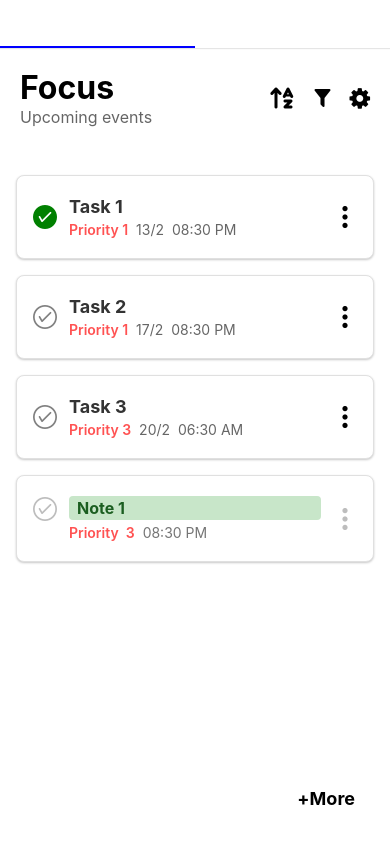
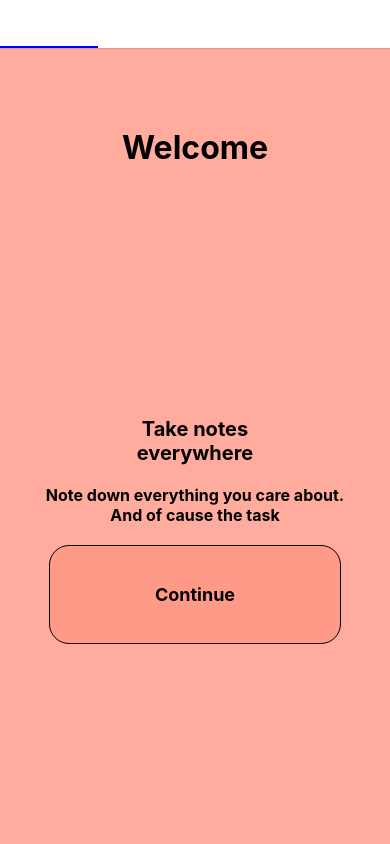
Before and after one commit to BooValooo/To-do-app, a React Native app in the folder EaseTask/: screen /Welcome in a window 390 px wide. Built offline with nearby package versions, Linux system fonts and the light colour scheme; what native-base would draw is missing.

Commit message:
Created OnBoarding Page 1 and 2, added them in index (but needs to be before everything else)

```diff
--- a/EaseTask/app.json
+++ b/EaseTask/app.json
@@ -15,16 +15,23 @@
       "**/*"
     ],
     "ios": {
-      "supportsTablet": true
+      "supportsTablet": true,
+      "googleServicesFile": "./GoogleService-Info.plist"
     },
     "android": {
       "adaptiveIcon": {
         "foregroundImage": "./assets/adaptive-icon.png",
         "backgroundColor": "#ffffff"
-      }
+      },
+      "googleServicesFile": ".google-services.json"
     },
     "web": {
       "favicon": "./assets/favicon.png"
-    }
+    },
+    "plugins": [
+      [
+        "@react-native-google-signin/google-signin"
+      ]
+    ]
   }
 }
--- /dev/null
+++ b/EaseTask/src/Views/OnBoarding1.tsx
@@ -0,0 +1,72 @@
+import React from "react";
+import { StyleSheet , Text, View, TouchableOpacity} from "react-native";
+
+const OnBoarding1 = () => {
+    const header = "Welcome";
+    const caption = "Take notes\neverywhere";
+    const text = "Note down everything you care about.\nAnd of cause the task"
+    const buText = "Continue"
+
+    const handleButton = () => {
+        console.log('Press!');
+    }
+
+
+    return (
+        <View style={styles.background}>
+            <Text style={styles.header}>{header}</Text>
+            <Text style={styles.caption}>{caption}</Text>
+            <Text style={styles.text}>{text}</Text>
+            <TouchableOpacity onPress={() => handleButton()} style={[styles.button]}>
+                <Text style={styles.buttonText}>{buText}</Text>
+            </TouchableOpacity>
+        </View>
+    )
+}
+
+const styles = StyleSheet.create({
+    background: {
+        backgroundColor: '#FF634888',
+        alignItems: 'center',
+        textAlign: 'center',
+    },
+    header: {
+        fontSize: 32,
+        fontWeight: 'bold',
+        color: '#000000',
+        paddingTop: 80,
+    },
+    caption:{
+        fontSize: 20,
+        fontWeight: 'bold',
+        color: '#000000',
+        paddingTop: 250,
+        textAlign: 'center',
+    },
+    text:{
+        fontSize: 16,
+        fontWeight: 'bold',
+        color: '#000000',
+        textAlign: 'center',
+        paddingVertical: 20,
+    },
+    buttonText:{
+        fontSize: 18,
+        fontWeight: 'bold',
+        color: '#000000',
+        textAlign: 'center',
+    },
+    button:{
+        width: '75%',
+        height: 99,
+        backgroundColor: '#FF634840',
+        justifyContent: 'center',
+        alignItems: 'center',
+        borderRadius: 20,
+        borderWidth: 1,
+        borderColor: 'black',
+        marginBottom: 200
+    }
+})
+
+export default OnBoarding1
--- /dev/null
+++ b/EaseTask/src/Views/OnBoarding2.tsx
@@ -0,0 +1,74 @@
+import React from "react";
+import { StyleSheet , Text, View, TouchableOpacity} from "react-native";
+import {GoogleSignin, GoogleSigninButton, statusCodes,
+  } from '@react-native-google-signin/google-signin';
+
+const OnBoarding2 = () => {
+    const header = "Welcome";
+    const caption = "Your information\nis yours";
+    const text = "All your information is encrypted\nwith high level algorithem"
+    const buText = "Continue"
+
+    const handleButton = () => {
+        console.log('Press!');
+    }
+
+
+    return (
+        <View style={styles.background}>
+            <Text style={styles.header}>{header}</Text>
+            <Text style={styles.caption}>{caption}</Text>
+            <Text style={styles.text}>{text}</Text>
+            <TouchableOpacity onPress={() => handleButton()} style={[styles.button]}>
+                <Text style={styles.buttonText}>{buText}</Text>
+            </TouchableOpacity>
+        </View>
+    )
+}
+
+const styles = StyleSheet.create({
+    background: {
+        backgroundColor: '#5352ED88',
+        alignItems: 'center',
+        textAlign: 'center',
+    },
+    header: {
+        fontSize: 32,
+        fontWeight: 'bold',
+        color: '#000000',
+        paddingTop: 80,
+    },
+    caption:{
+        fontSize: 20,
+        fontWeight: 'bold',
+        color: '#000000',
+        paddingTop: 250,
+        textAlign: 'center',
+    },
+    text:{
+        fontSize: 16,
+        fontWeight: 'bold',
+        color: '#000000',
+        textAlign: 'center',
+        paddingVertical: 20,
+    },
+    buttonText:{
+        fontSize: 18,
+        fontWeight: 'bold',
+        color: '#000000',
+        textAlign: 'center',
+    },
+    button:{
+        width: '75%',
+        height: 99,
+        backgroundColor: '#5352ED40',
+        justifyContent: 'center',
+        alignItems: 'center',
+        borderRadius: 20,
+        borderWidth: 1,
+        borderColor: 'black',
+        marginBottom: 200
+    }
+})
+
+export default OnBoarding2
--- a/EaseTask/src/index.tsx
+++ b/EaseTask/src/index.tsx
@@ -3,6 +3,8 @@ import { createMaterialTopTabNavigator } from '@react-navigation/material-top-ta
 import MainScreen from './Views/main-screen';
 // import Test from './Views/test';
 import Calendar from './Views/Calendar';
+import OnBoarding1 from './Views/OnBoarding1';
+import OnBoarding2 from './Views/OnBoarding2';
 
 const Tab = createMaterialTopTabNavigator();
 
@@ -19,9 +21,11 @@ const App = () => {
         swipeEnabled: true, // スワイプでの画面遷移を許可
       }}
     >
+      <Tab.Screen name="Welcome" component={OnBoarding1} />
       <Tab.Screen name="Main" component={MainScreen} />
       {/* <Tab.Screen name="Test" component={Test} /> */}
       <Tab.Screen name="Calendar" component={Calendar} />
+      <Tab.Screen name="Welcome2" component={OnBoarding2} />
     </Tab.Navigator>
   );
 }
```
